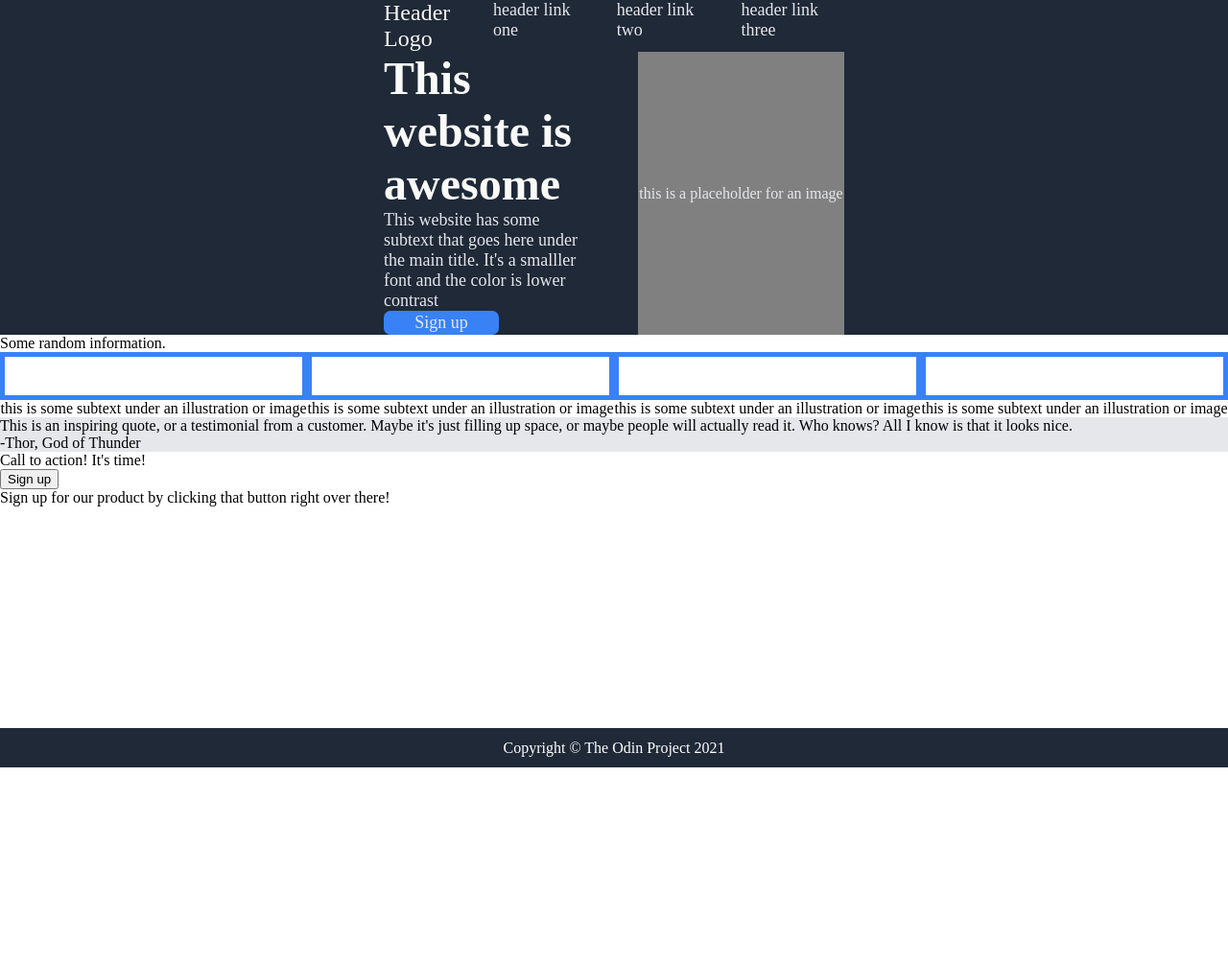
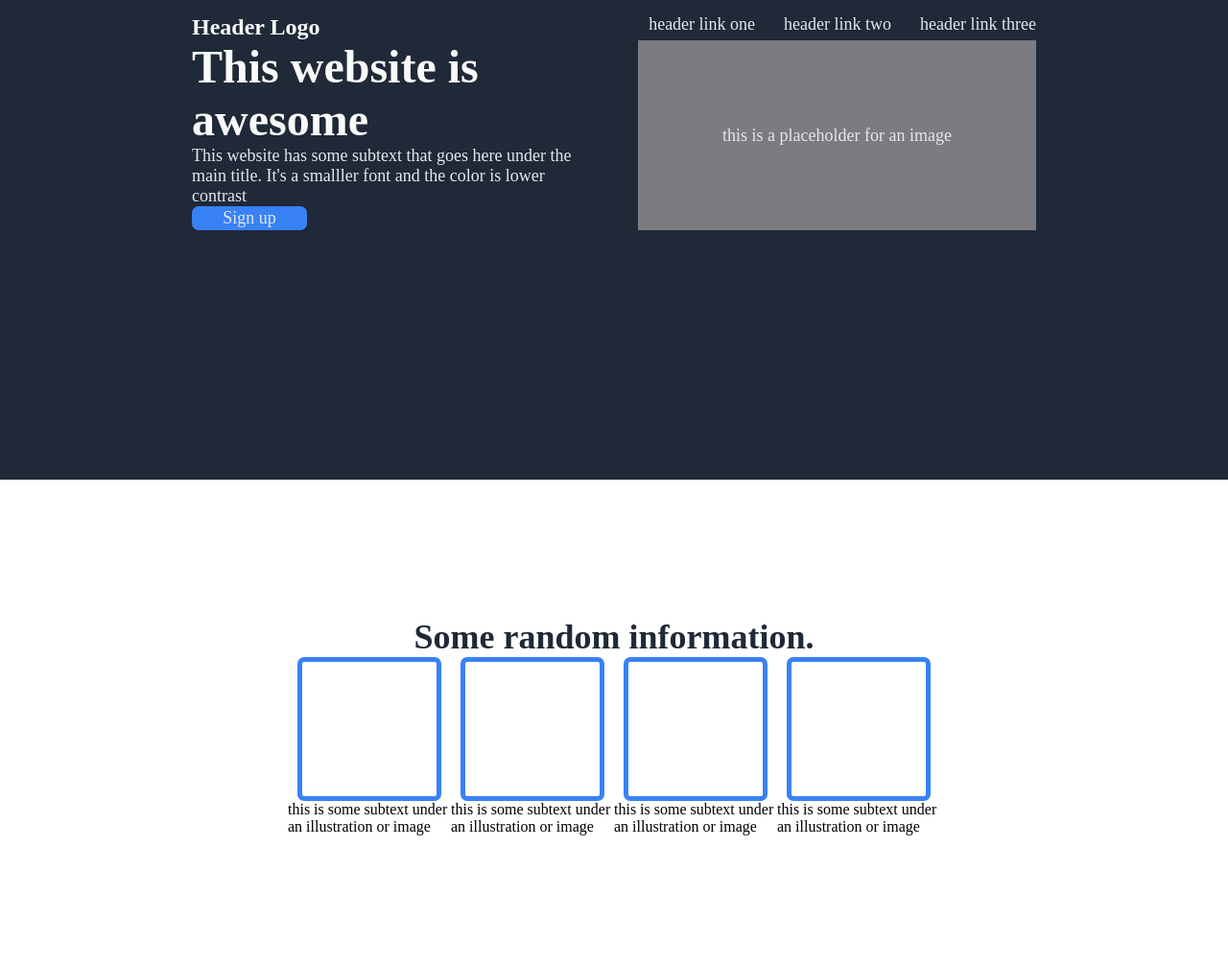
Before and after one commit to ArtanaFio/Odin-Landing-Page, a plain HTML site: page index.html in a window 1280 px wide. Shown: the top 1006 px of the page at 96% size. Before the commit the page ends 800 px from the top, so only its background shows below. Drawn offline with Linux system fonts and the light colour scheme.

Commit message:
Remove body height and specify container heights
Removed "height: 100vh" from the body's style and the flex values from
the child containers (header-container, content, footer) so that the
document elements could be larger and better match the proportions of
given full design of the project. Instead of using flex values, height
values of the child containers were specified.

```diff
--- a/index.css
+++ b/index.css
@@ -1,7 +1,6 @@
 /* index.css to style index.html of Odin-Landing-Page */
 
 body {
-    height: 100vh;
     display: flex;
     flex-direction: column;
     margin: 0;
@@ -11,19 +10,19 @@ body {
     background: #1F2937;
     display: flex;
     flex-direction: column;
-    flex: 5;
+    height: 500px;
 }
 
 .content {
     display: flex;
     flex-direction: column;
-    flex: 10;
+    height: 1500px;
 }
 
 .footer {
     background: #1f2937;
     color: #ffffff;
-    flex: 1;
+    height: 100px;
     display: flex;
     justify-content: center;
     align-items: center;
@@ -38,6 +37,7 @@ body {
 .header-logo {
     color: #f9faf8;
     font-size: 24px;
+    font-weight: bold;
 }
 
 .header-text,
@@ -57,7 +57,8 @@ ul {
 .header {
     display: flex;
     justify-content: space-between;
-    margin: 0px 400px;
+    margin: 0px 200px;
+    margin-top: 15px;
 }
 
 .sign-up {
@@ -72,17 +73,18 @@ ul {
 
 .right {
     display: flex;
-    background: gray;
+    background: rgb(123, 123, 128);
     color: #e5e7eb;
     justify-content: center;
     align-items: center;
+    font-size: 18px;
 
 }
 
 .top {
     display: flex;
     justify-content: center;
-    margin: 0px 400px;
+    margin: 0px 200px;
     gap: 50px;
 }
 
@@ -96,6 +98,30 @@ ul {
     display: flex;
     justify-content: center;
     flex-direction: column;
+    flex: 1;
+    margin: 10px 300px;
+    align-items:
+}
+
+.gray-content {
+    display: flex;
+    background: #e5e7eb;
+    flex: 1;
+    justify-content: center;
+    flex-direction: column;
+}
+
+.last-content {
+    backgroud: #ffffff;
+    flex: 1;
+}
+
+.random {
+    display: flex;
+    justify-content: center;
+    font-size:36px;
+    font-weight: 900;
+    color: #1f2937;
 }
 
 .blocks {
@@ -103,15 +129,17 @@ ul {
     justify-content: space-around;
 }
 
+.one {
+    display:  flex;
+    flex-direction: column;
+    justify-content: center;
+    align-items: center;
+}
+
 .card {
     border: 5px solid #3882F6;
     padding: 20px;
+    border-radius: 7px;
+    width: 100px;
+    height: 100px;
 }
-
-.gray-content {
-    background: #e5e7eb;
-}
-
-.last-content {
-    backgroud: #ffffff;
-}
```
Also changed, not shown: index.html (+4 -0 lines).
